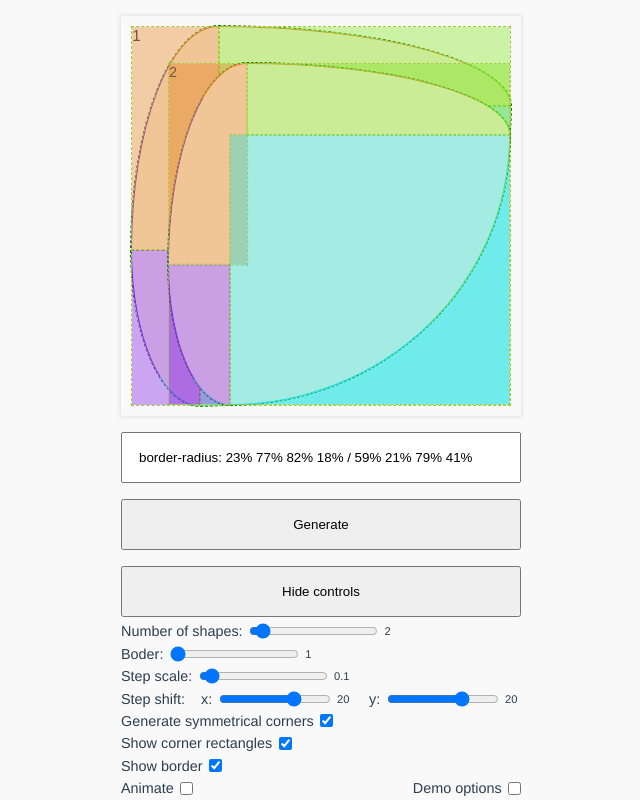
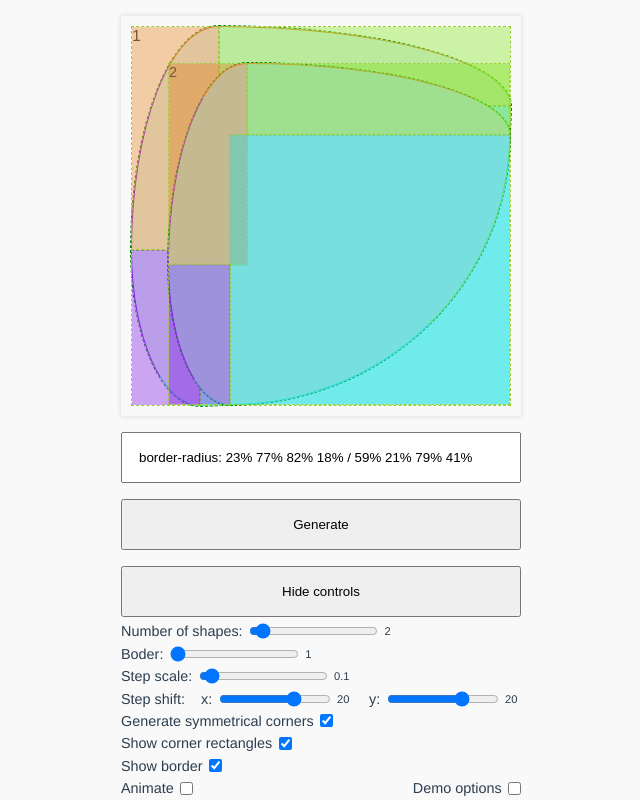
Before and after one commit to maxzz/border-radius-generator, a Vue app: page / in a window 1280 px wide. Shown: the whole page, without its empty margins (319-959 px from the left). Built offline with nearby package versions, Linux system fonts and the light colour scheme.

Commit message:
feature: add material-ui color palette

```diff
--- a/src/App.vue
+++ b/src/App.vue
@@ -128,6 +128,23 @@
         return `${wTL}% ${wTR}% ${wBR}% ${wBL}% / ${hTL}% ${hTR}% ${hBR}% ${hBL}%`;
     }
 
+    const paletteTeal = [
+        '#e0f2f1',
+        '#b2dfdb',
+        '#80cbc4',
+        '#4db6ac',
+        '#26a69a',
+        '#009688',
+        '#00897b',
+        '#00796b',
+        '#00695c',
+        '#004d40',
+        '#a7ffeb',
+        '#64ffda',
+        '#1de9b6',
+        '#00bfa5',
+    ];
+
     export default {
         setup() {
             const generatedCss = ref('23% 77% 82% 18% / 59% 21% 79% 41%'); // ref(generateShape(true)); // TODO: allow edit: '10% 90% 28% 72% / 20% 58% 42% 80%'
@@ -180,12 +197,7 @@
                     return 'red';
                 }
 
-                //let base = 'hsl(39, 85.2%, 94.7%)'; //'oldlace'
-                let base = hexaToRgba('#FDF5E6'); //'oldlace'
-                let hsl = rgbaToHsla(base);
-                console.log('c', base, hsl);
-
-                return options.shapes == 1 ? 'red' : 'oldlace';
+                return options.shapes == 1 ? 'red' : paletteTeal[idx % paletteTeal.length];
             }
 
             function onGenerate() {
--- a/src/colors.ts
+++ b/src/colors.ts
@@ -6,10 +6,10 @@ export type ColorRGB = {
 };
 
 export type ColorHSL = {
-    h: number;  // [0.360]
-    s: number;
-    l: number;
-    a?: number;
+    h: number;  // [0..360]
+    s: number;  // [0..100] integer as %
+    l: number;  // [0..100] integer as %
+    a?: number; // [0..1]
 };
 
 export function hexaToRgba(value: string): ColorRGB | undefined {
@@ -74,3 +74,7 @@ export function rgbaToHsla(value: ColorRGB): ColorHSL {
     }
     return c;
 }
+
+    // let base = hexaToRgba('#FDF5E6'); //'oldlace' 'hsl(39, 85.2%, 94.7%)'
+    // let hsl = rgbaToHsla(base);
+    // console.log('c', base, hsl);
```
Also changed, not shown: src/assets/renders/2020-12-18_4-44-41.png (added), 1 other file (tests, documents, lock files or other folders).
